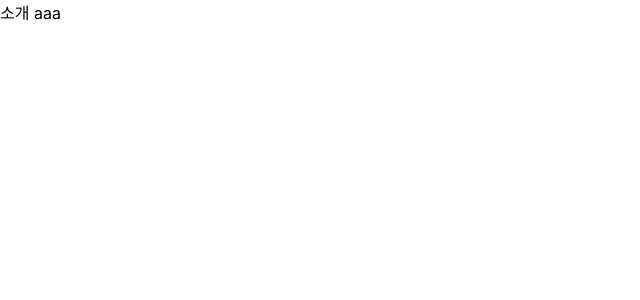
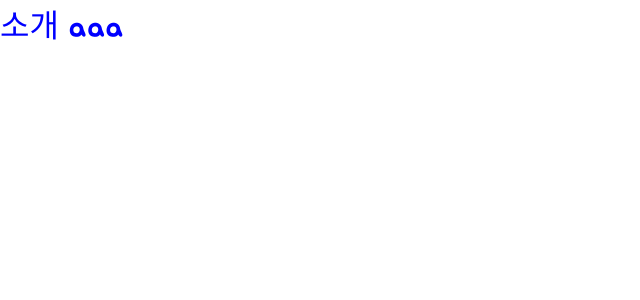
Before and after one commit to supersfel/GAMALDA, a React (Create React App) app in the folder fe/: page / in a window 1280 px wide. Shown: the top 300 px of the page, without its empty margins (0-640 px from the left). Built offline with nearby package versions, Linux system fonts and the light colour scheme.

Commit message:
scss 및 글꼴 설정

```diff
--- a/fe/src/App.tsx
+++ b/fe/src/App.tsx
@@ -3,6 +3,7 @@ import logo from './logo.svg';
 import './App.css';
 import { Route, Routes } from 'react-router-dom';
 import Introduce from 'pages/Introduce';
+import 'styles/main.css';
 
 function App() {
   return (
--- a/fe/src/pages/Introduce.tsx
+++ b/fe/src/pages/Introduce.tsx
@@ -4,7 +4,7 @@ import React from 'react';
 const Introduce = () => {
   return (
     <>
-      <div>소개 aaa</div>
+      <div className="test">소개 aaa</div>
     </>
   );
 };
--- /dev/null
+++ b/fe/src/styles/_common.scss
@@ -0,0 +1,17 @@
+/* 글꼴 */
+@import url('https://fonts.googleapis.com/css2?family=Jua&display=swap');
+* {
+  font-family: 'Jua', sans-serif;
+}
+
+/* 색깔 */
+$logoColor: #6078ea;
+$mainColor: #4040ff;
+$liteRedColor: #ff7070;
+$liteBlackColor: #555555;
+$grayLineColor: #bebebe;
+$modalBackColor: #fafafa;
+
+/* Z-index */
+
+/* btn */
--- /dev/null
+++ b/fe/src/styles/main.css
@@ -0,0 +1,14 @@
+@charset "UTF-8";
+/* 글꼴 */
+@import url("https://fonts.googleapis.com/css2?family=Jua&display=swap");
+* {
+  font-family: "Jua", sans-serif;
+}
+
+/* 색깔 */
+/* Z-index */
+/* btn */
+.test {
+  color: blue;
+  font-size: 2rem;
+}
--- /dev/null
+++ b/fe/src/styles/main.scss
@@ -0,0 +1,2 @@
+@import 'common.scss';
+@import 'pages/_introduce.scss';
--- /dev/null
+++ b/fe/src/styles/pages/_introduce.scss
@@ -0,0 +1,4 @@
+.test {
+  color: blue;
+  font-size: 2rem;
+}
```
